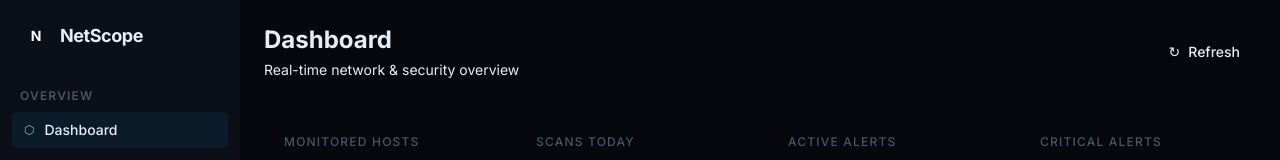
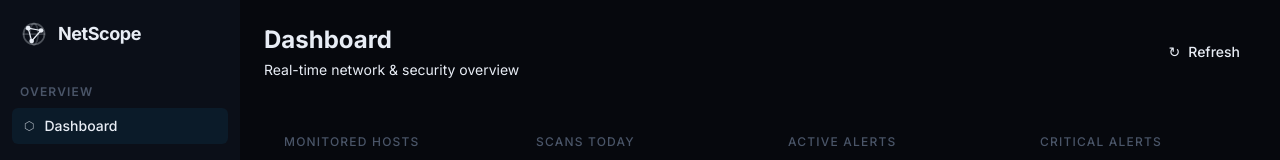
Before and after one commit to barto95100/netscope, a React (Vite) app in the folder frontend/: page / in a window 1280 px wide. Shown: the top 160 px of the page. Built offline with nearby package versions, Linux system fonts and the light colour scheme; no server answers.

Commit message:
feat: add NetScope logo and favicon

```diff
--- a/frontend/index.html
+++ b/frontend/index.html
@@ -2,7 +2,7 @@
 <html lang="en">
   <head>
     <meta charset="UTF-8" />
-    <link rel="icon" type="image/svg+xml" href="/vite.svg" />
+    <link rel="icon" type="image/svg+xml" href="/favicon.svg" />
     <meta name="viewport" content="width=device-width, initial-scale=1.0" />
     <link rel="preconnect" href="https://fonts.googleapis.com" />
     <link rel="preconnect" href="https://fonts.gstatic.com" crossorigin />
--- a/frontend/src/components/Sidebar.tsx
+++ b/frontend/src/components/Sidebar.tsx
@@ -61,13 +61,18 @@ export function Sidebar() {
       style={{ background: 'var(--color-bg-surface)', borderRight: '1px solid var(--color-border)' }}
     >
       {/* Brand */}
-      <div className="flex items-center gap-2 px-5 py-5" style={{ borderBottom: '1px solid var(--color-border)' }}>
-        <div
-          className="w-8 h-8 rounded-lg flex items-center justify-center text-white text-sm font-bold"
-          style={{ background: 'linear-gradient(135deg, var(--color-accent), #0284c7)' }}
-        >
-          N
-        </div>
+      <div className="flex items-center gap-2.5 px-5 py-5" style={{ borderBottom: '1px solid var(--color-border)' }}>
+        <svg xmlns="http://www.w3.org/2000/svg" viewBox="0 0 24 24" fill="none" stroke="currentColor" strokeWidth="1.5" strokeLinecap="round" strokeLinejoin="round" className="w-7 h-7" style={{ color: 'var(--color-accent)' }}>
+          <circle cx="12" cy="12" r="9" opacity="0.3"/>
+          <ellipse cx="12" cy="12" rx="3.5" ry="9" opacity="0.2"/>
+          <path d="M3 12h18" opacity="0.2"/>
+          <circle cx="7" cy="7" r="2" fill="currentColor" stroke="none"/>
+          <circle cx="18" cy="9" r="2" fill="currentColor" stroke="none"/>
+          <circle cx="10" cy="18" r="2" fill="currentColor" stroke="none"/>
+          <line x1="7" y1="7" x2="18" y2="9" strokeWidth="1"/>
+          <line x1="18" y1="9" x2="10" y2="18" strokeWidth="1"/>
+          <line x1="10" y1="18" x2="7" y2="7" strokeWidth="1"/>
+        </svg>
         <span
           className="text-lg font-bold tracking-tight"
           style={{ fontFamily: 'var(--font-family-heading)', color: 'var(--color-text-primary)' }}
```
Also changed, not shown: frontend/public/favicon.svg (added), frontend/public/logo.svg (added).
